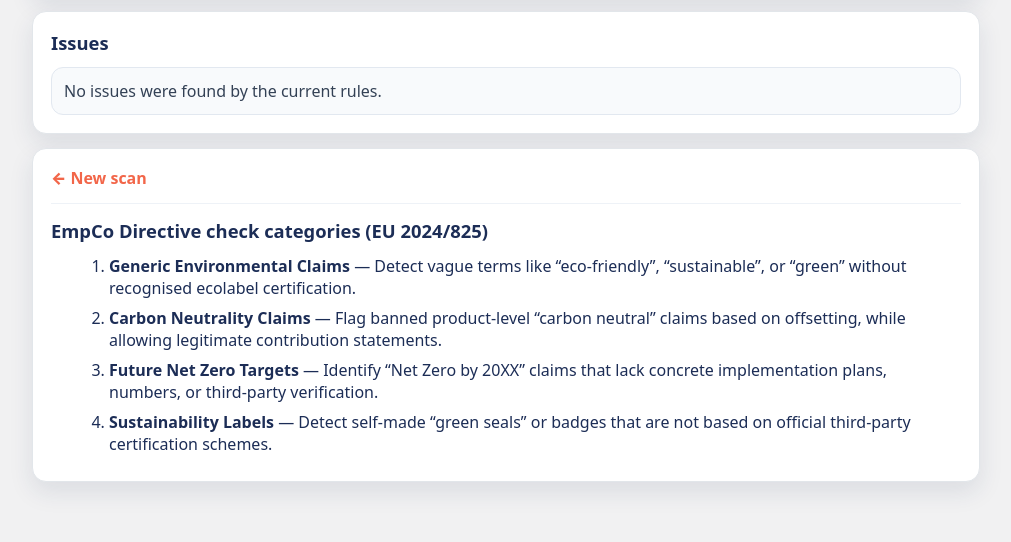
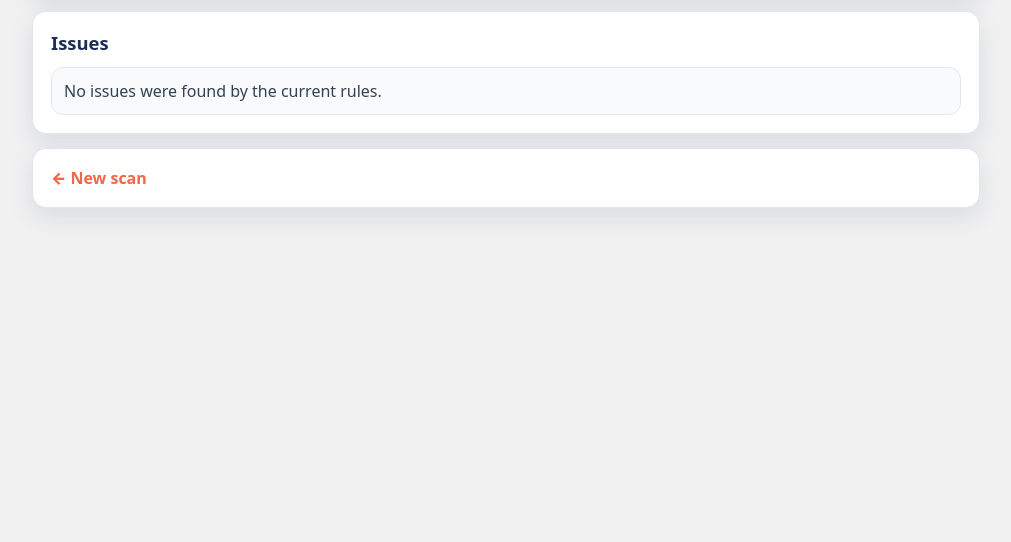
Before and after one commit to JayDee75/greencheck, a FastAPI app: template templates/report.html in a window 1280 px wide. Shown: the part 320-862 px from the top of the page, without its empty margins (134-1145 px from the left). After the commit the page ends 537 px from the top, so only its background shows below. Run offline with FastAPI, Linux system fonts and the light colour scheme; the template is opened without the code that fills it, so the values that code supplies are empty.

Commit message:
Remove report text below New scan link

```diff
--- a/templates/report.html
+++ b/templates/report.html
@@ -115,15 +115,6 @@
 
     <section class="card">
       <a class="link" href="/">← New scan</a>
-      <div class="rule-categories">
-        <h2 class="h2">EmpCo Directive check categories (EU 2024/825)</h2>
-        <ol>
-          <li><strong>Generic Environmental Claims</strong> — Detect vague terms like “eco-friendly”, “sustainable”, or “green” without recognised ecolabel certification.</li>
-          <li><strong>Carbon Neutrality Claims</strong> — Flag banned product-level “carbon neutral” claims based on offsetting, while allowing legitimate contribution statements.</li>
-          <li><strong>Future Net Zero Targets</strong> — Identify “Net Zero by 20XX” claims that lack concrete implementation plans, numbers, or third-party verification.</li>
-          <li><strong>Sustainability Labels</strong> — Detect self-made “green seals” or badges that are not based on official third-party certification schemes.</li>
-        </ol>
-      </div>
     </section>
   </main>
 </body>
```
